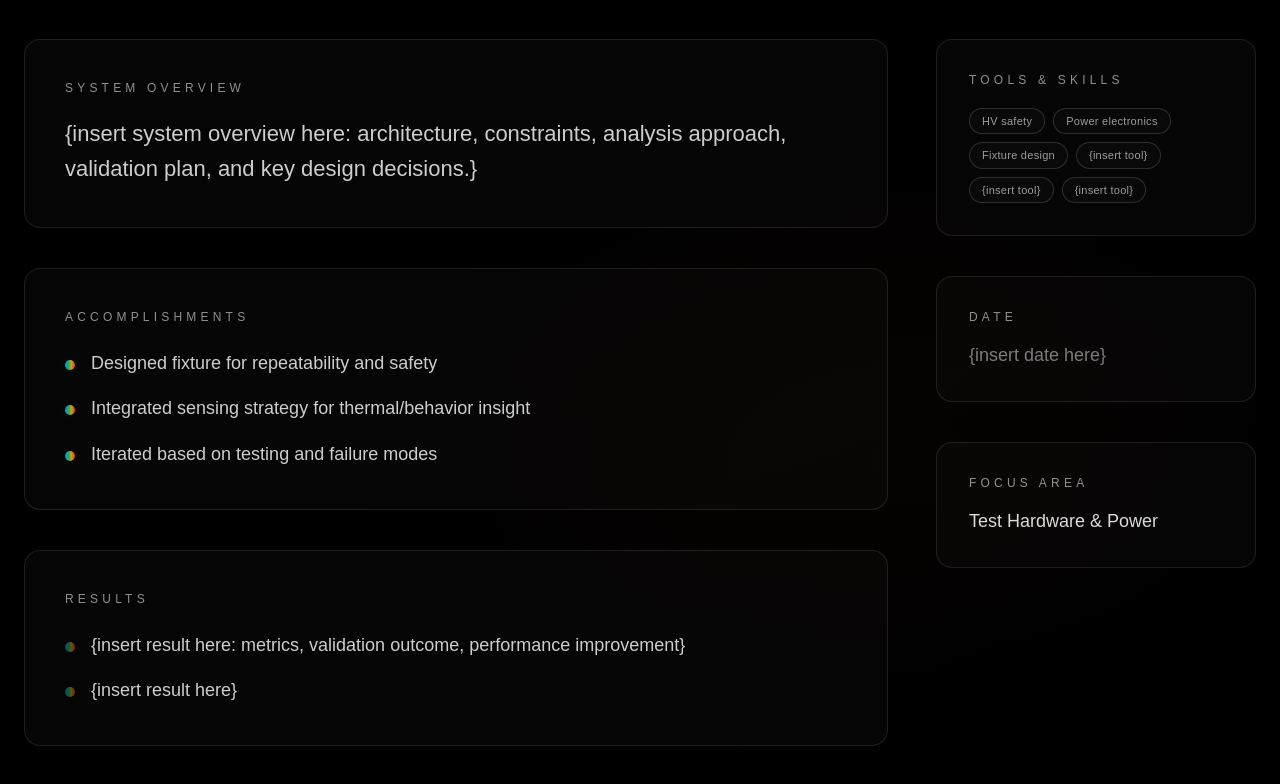
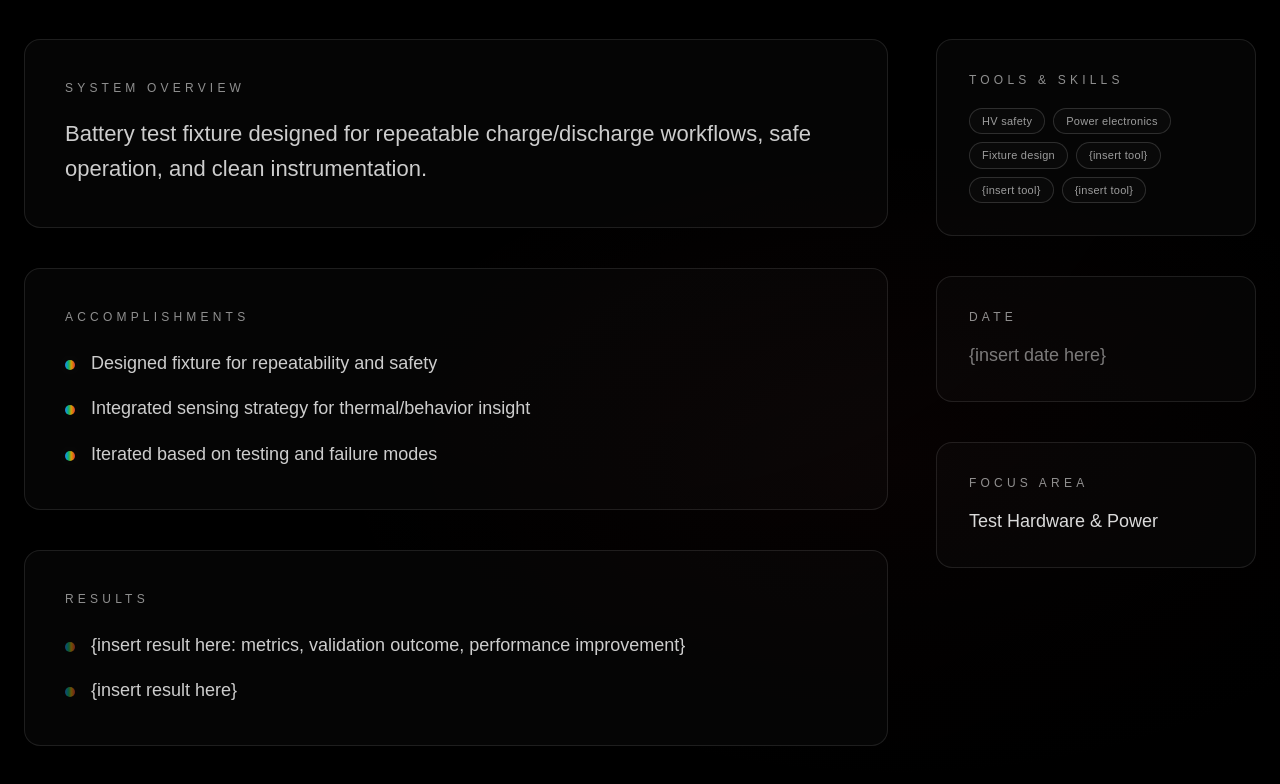
Before and after one commit to sophyamirza/sophya-portfolio, a Next.js app: page /works/4680-liion-test-fixture in a window 1280 px wide. Shown: the part 1012-1796 px from the top of the page. Built offline with nearby package versions, Linux system fonts and the light colour scheme; a web font is replaced by a local one.

Commit message:
update the projects section

```diff
--- a/app/works/projects.ts
+++ b/app/works/projects.ts
@@ -738,7 +738,8 @@ focusArea: "Test Systems & GSE",
 team: "Sophya Mirza",
 
 systemOverview:
-  "Non-Disclosure Agreement: I will only disclose non-proprietary information regarding my work at Caterpillar. All images are public knowledge.Ground support equipment designed to test deployment of  spacecraft magnetometer booms in a near-zero-friction environment. The pneumatic manifold provides three pressure-regulated outputs for a high-pressure line, a low-pressure piston supply, and an air-bearing feed. Vent valves, pressure gauges, and PTC connectors at the main inlet allow monitoring and flexible integration with the test platform. The air-bearing system produces a thin film of pressurized air that supports the boom and removes surface friction, allowing deployment mechanisms to operate as they would in microgravity. This setup enables validation of deployment dynamics, stiffness, and alignment of TRACERS magnetometer booms without gravitational sag introducing false loading conditions.",
+
+  "Non Disclosure Agreement: I will only disclose non proprietary information regarding my work at SSL. All images are public knowledge. I designed and built GSE to test deployment of  spacecraft magnetometer booms in a near-zero-friction environment. The pneumatic manifold provides three pressure-regulated outputs for a high-pressure line, a low-pressure piston supply, and an air-bearing feed. Vent valves, pressure gauges, and PTC connectors at the main inlet allow monitoring and flexible integration with the test platform. The air-bearing system produces a thin film of pressurized air that supports the boom and removes surface friction, allowing deployment mechanisms to operate as they would in microgravity. This setup enables validation of deployment dynamics, stiffness, and alignment of TRACERS magnetometer booms without gravitational sag introducing false loading conditions.",
 
 toolsAndSkills: [
   "Pneumatics",
@@ -839,8 +840,7 @@ gallery: [
       hoverSrc: "/projects/TESTFIXTURE/charger4.PNG",
       alt: "Test Fixture preview",
     },
-    overview:
-      "Battery test fixture designed for repeatable charge/discharge workflows, safe operation, and clean instrumentation.",
+    overview: "",
     accomplishments: [
       "Designed fixture for repeatability and safety",
       "Integrated sensing strategy for thermal/behavior insight",
@@ -850,7 +850,7 @@ gallery: [
     date: "{insert date here}",
     focusArea: "Test Hardware & Power",
     team: "Sophya Mirza",
-    systemOverview: PH.systemOverview,
+    systemOverview: "Battery test fixture designed for repeatable charge/discharge workflows, safe operation, and clean instrumentation.",
     toolsAndSkills: ["HV safety", "Power electronics", "Fixture design", ...PH.tools],
     contributions: PH.contributions,
     results: PH.results,
```
